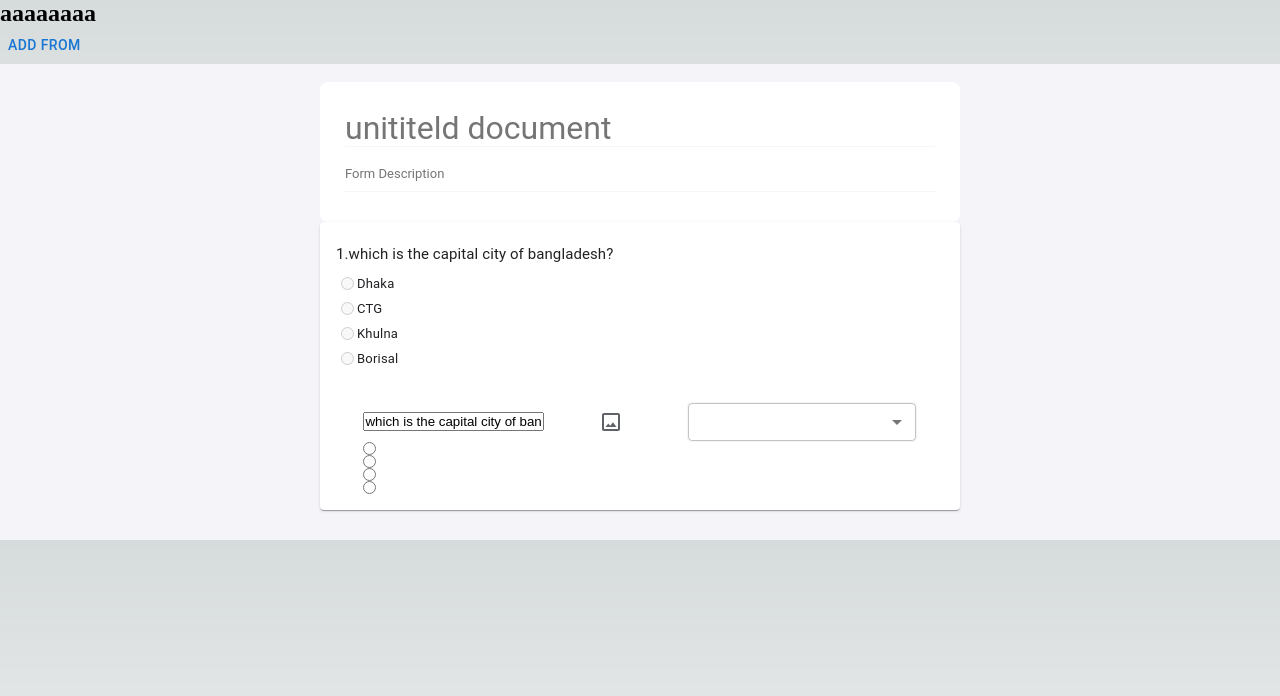
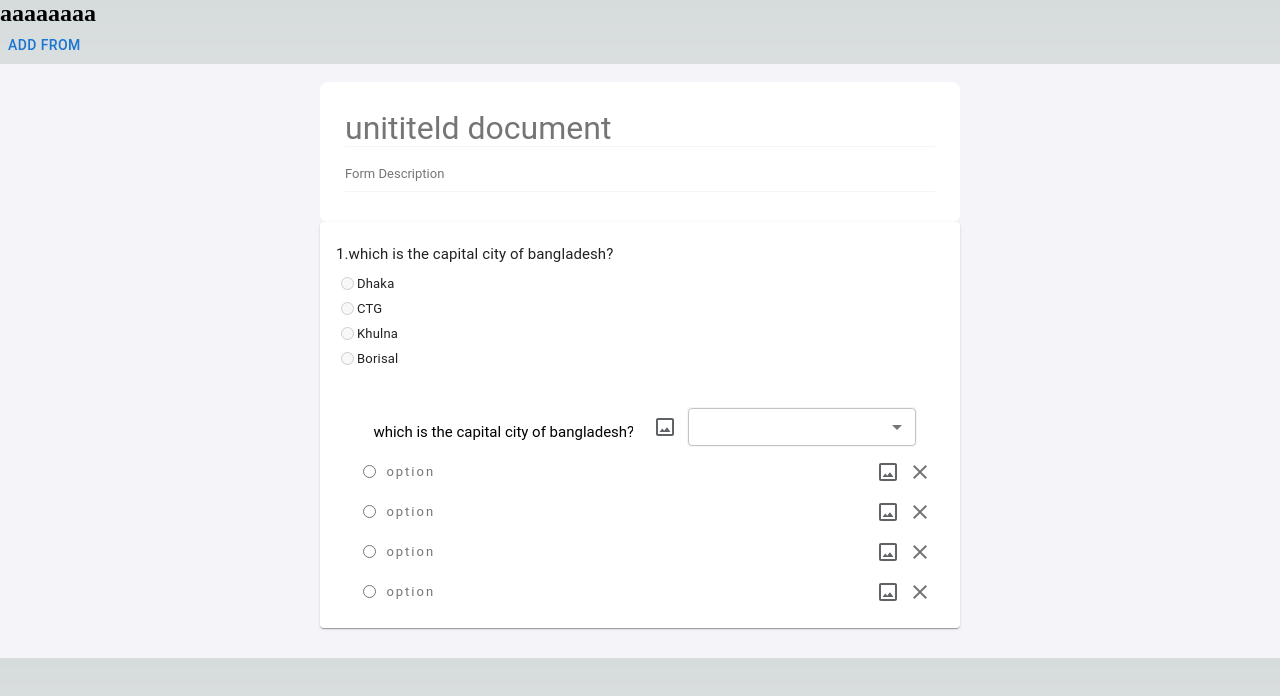
Before and after one commit to suparansharma/form_structure_nextjs, a Next.js app: page /AddForm/AddForm in a window 1280 px wide. Shown: the top 696 px of the page. Built offline with nearby package versions, Linux system fonts and the light colour scheme.

Commit message:
ans update

```diff
--- a/pages/AddForm/AddForm.js
+++ b/pages/AddForm/AddForm.js
@@ -74,7 +74,7 @@ function questionUI(){
         <div className='question_boxes'>
              <AccordionDetails className='add_question'>
              <div className='add_question_top'>
-                <input type="text" name="" value={ques.questionText} placeholder='Question'/>
+                <input type="text" className="question" name="" value={ques.questionText}  placeholder='Question'/>
                 <CropOriginal style={{ color:"#5f6368" }}/>
                 <Select className='select' style={{ color:"#5f6368" ,fontSize:"13px" }}>
                     <MenuItem id='text' value='text'><Subject style={{ marginRight:"10px" }}/> Paragraph</MenuItem>
@@ -92,15 +92,22 @@ function questionUI(){
                             <input type={ques.questionType} style={{ marginRight:"10px" }}/>:
                             <ShortText style={{ marginRight:"10px" }}/>
                         }
+
+
+                     <div  >
+                     {/* value={ques.option[j].optionText} */}
+                    <input type="text" className="text_input" placeholder="option" />
                     </div>
-                    // <div  >
-                    //     <input type="text" className="text_input" placeholder="option" value={ques.option[j].optionText}/>
-                    // </div>
-                    // <CropOriginal style={{color:"#5f6368"}}/>
-                    // <IconButton aria-label='delete'>
-                    //     <Close/>
-                    // </IconButton>
+                    <CropOriginal style={{color:"#5f6368"}}/>
+                    <IconButton aria-label='delete'>
+                        <Close/>
+                    </IconButton>
+                    </div>
+
+
                 ))}
+
+
              </AccordionDetails>
         </div>
         </Accordion>
```
